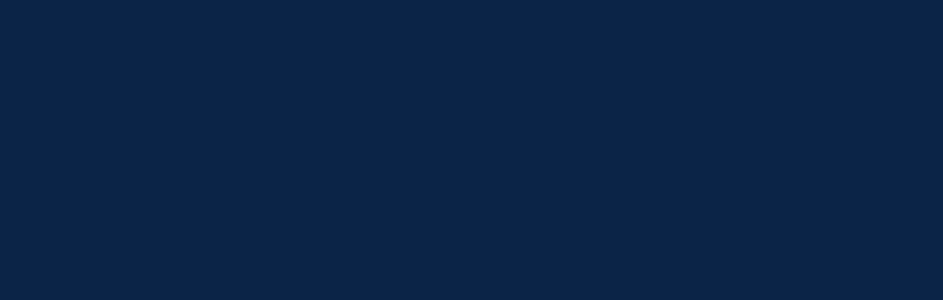
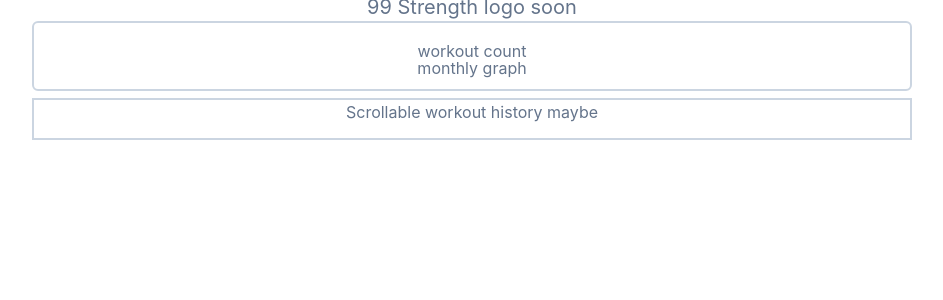
Before and after one commit to AndrewOWStyles/99-strength, a React (Create React App) app: page / in a window 1280 px wide. Shown: the top 300 px of the page, without its empty margins (168-1111 px from the left). Built offline with nearby package versions, Linux system fonts and the light colour scheme.

Commit message:
had to restart due to jsx files not updating on app.js, homescreen base look has been added

```diff
--- a/src/App.css
+++ b/src/App.css
@@ -1,38 +1,3 @@
-.App {
-  text-align: center;
-}
-
-.App-logo {
-  height: 40vmin;
-  pointer-events: none;
-}
-
-@media (prefers-reduced-motion: no-preference) {
-  .App-logo {
-    animation: App-logo-spin infinite 20s linear;
-  }
-}
-
-.App-header {
-  background-color: #282c34;
-  min-height: 100vh;
-  display: flex;
-  flex-direction: column;
-  align-items: center;
-  justify-content: center;
-  font-size: calc(10px + 2vmin);
-  color: white;
-}
-
-.App-link {
-  color: #61dafb;
-}
-
-@keyframes App-logo-spin {
-  from {
-    transform: rotate(0deg);
-  }
-  to {
-    transform: rotate(360deg);
-  }
-}
+@tailwind base;
+@tailwind components;
+@tailwind utilities;
--- a/src/App.js
+++ /dev/null
@@ -1,12 +0,0 @@
-import React from 'react';
-import Home from './components/Home/Home';
-
-function App() {
-  return (
-    <div className="body">
-      <Home />
-    </div>
-  );
-}
-
-export default App;
--- /dev/null
+++ b/src/App.jsx
@@ -0,0 +1,13 @@
+import React from 'react';
+import './App.css';
+import HomeScreen from './components/HomeScreen';
+
+function App() {
+  return (
+    <div className="w-screen h-screen bg-slate-800">
+      <HomeScreen />
+    </div>
+  );
+}
+
+export default App;
--- a/src/components/Home/Home.jsx
+++ /dev/null
@@ -1,11 +0,0 @@
-import React from 'react';
-
-const HomeScreen = () => {
-    return (
-        <div>
-            <p></p>
-        </div>
-    );
-};
-
-export default HomeScreen;
--- /dev/null
+++ b/src/components/HomeScreen.js
@@ -0,0 +1,23 @@
+import React from 'react';
+
+const HomeScreen = () => {
+
+
+
+    return (
+        <div className="w-3/4 h-full mx-auto grid justify-items-center items-center" style={{ gridTemplateRows: '10% 60% 30%' }}>
+            <div className="text-slate-500 text-xl">99 Strength logo soon</div>
+            <div className="w-11/12 h-5/6 p-4 border-solid border-2 border-slate-300 rounded-md flex flex-col items-center text-slate-500">
+                <div className='h-1/2'>
+                    workout count
+                </div>
+                <div className='h-1/2'>
+                    monthly graph
+                </div>
+            </div>
+            <div className="w-11/12 h-full text-slate-500 border-solid border-2 border-slate-300 flex justify-center">Scrollable workout history maybe</div>
+        </div>
+    );
+};
+
+export default HomeScreen;
--- a/src/index.css
+++ b/src/index.css
@@ -1,8 +1,3 @@
-@tailwind base;
-@tailwind components;
-@tailwind utilities;
-
-
 body {
   margin: 0;
   font-family: -apple-system, BlinkMacSystemFont, 'Segoe UI', 'Roboto', 'Oxygen',
@@ -10,7 +5,7 @@ body {
     sans-serif;
   -webkit-font-smoothing: antialiased;
   -moz-osx-font-smoothing: grayscale;
-  background-color: #0B2447;
+
 }
 
 code {
--- a/src/index.js
+++ b/src/index.js
@@ -1,6 +1,7 @@
 import React from 'react';
 import ReactDOM from 'react-dom/client';
 import './index.css';
+import './App.css';
 import App from './App';
 import reportWebVitals from './reportWebVitals';
 
```
